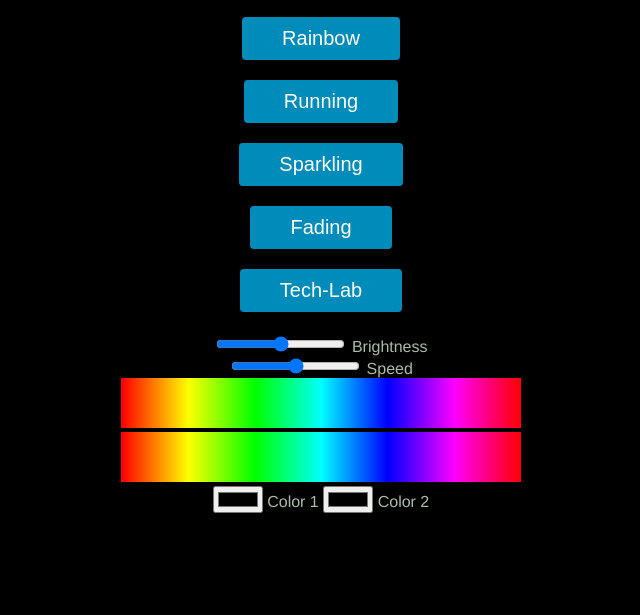
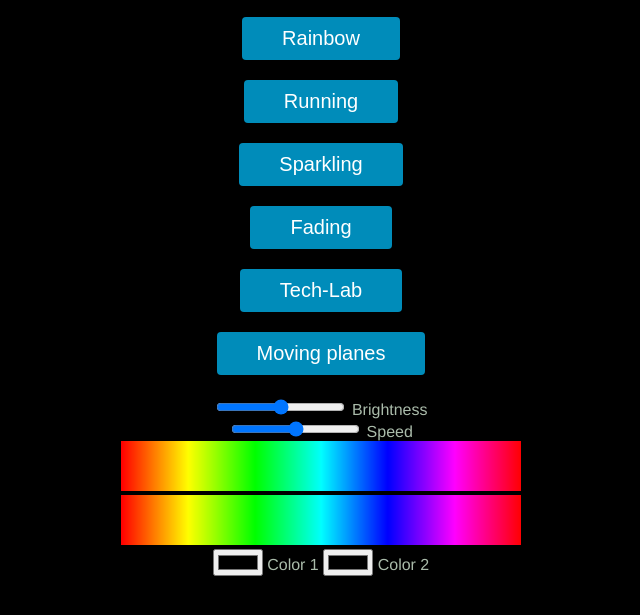
Before and after one commit to techlabksbg/xmastree, a plain HTML site: page data/index.html in a window 1280 px wide. Shown: the part 95-710 px from the top of the page, without its empty margins (319-959 px from the left). Drawn offline with Linux system fonts and the light colour scheme.

Commit message:
New Programm moving planes

```diff
--- a/data/index.html
+++ b/data/index.html
@@ -70,6 +70,7 @@ function makeColor(img, event, name) {
   <p><button class="button" onclick="state['nr']=2;setProgram();">Sparkling</button></p>
   <p><button class="button" onclick="state['nr']=3;setProgram();">Fading</button></p>
   <p><button class="button" onclick="state['nr']=5;setProgram();">Tech-Lab</button></p>
+  <p><button class="button" onclick="state['nr']=6;setProgram();">Moving planes</button></p>
   <div><input type="range" id="brightness" name="brightness"
          min="0" max="255" value="%BRIGHTNESS%" onchange="state['brightness']=this.value;setProgram();">
 	  <label for="brightness">Brightness</label>
```
